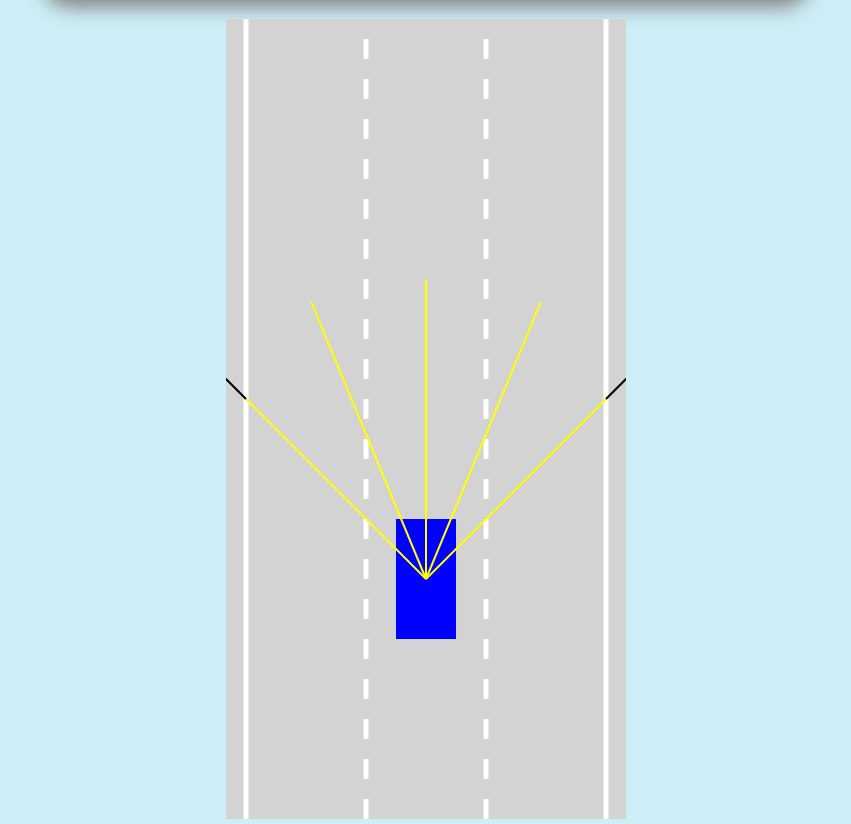
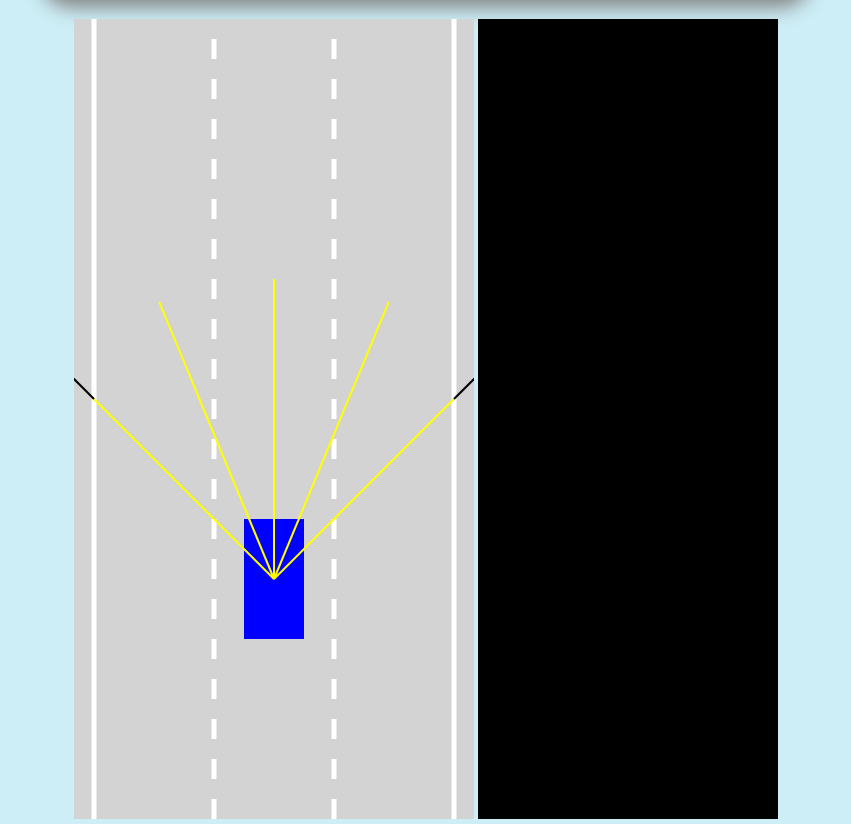
Before and after one commit to H3nry-T/self-driving-car, a website: page src/index.html in a window 1280 px wide. Shown: the part 80-904 px from the top of the page, without its empty margins (214-1065 px from the left). Drawn offline with Linux system fonts and the light colour scheme.

Commit message:
black canvas added

```diff
--- a/src/car.js
+++ b/src/car.js
@@ -34,7 +34,6 @@ class Car {
         s === null ? 0 : 1 - s.offset
       );
       const outputs = NeuralNetwork.feedForward(offsets, this.brain);
-      console.log(outputs);
 
       if (this.useBrain) {
         this.controls.forward = outputs[0];
--- a/src/index.html
+++ b/src/index.html
@@ -12,6 +12,8 @@
         </div>
     </header>
     <canvas id="myCanvas"></canvas>
+    <canvas id="networkCanvas"></canvas>
+
 
     <script src="network.js"></script>
     <script src="sensor.js"></script>
--- a/src/main.js
+++ b/src/main.js
@@ -1,8 +1,11 @@
-const canvas = document.getElementById("myCanvas");
-canvas.width = 400;
+const carCanvas = document.getElementById("myCanvas");
+carCanvas.width = 400;
+const networkCanvas = document.getElementById("networkCanvas");
+networkCanvas.width = 300;
 
-const ctx = canvas.getContext("2d");
-const road = new Road(canvas.width / 2, canvas.width * 0.9);
+const carCtx = carCanvas.getContext("2d");
+const networkCtx = networkCanvas.getContext("2d");
+const road = new Road(carCanvas.width / 2, carCanvas.width * 0.9);
 const car = new Car(road.getLaneCenter(1), 100, 60, 120, "AI");
 const traffic = [new Car(road.getLaneCenter(1), -100, 60, 120, "DUMMY", 10)];
 animate();
@@ -13,17 +16,19 @@ function animate() {
   }
   car.update(road.borders, traffic);
 
-  canvas.height = window.innerHeight;
+  carCanvas.height = window.innerHeight;
+  networkCanvas.height = window.innerHeight;
 
-  ctx.save();
-  ctx.translate(0, -car.y + canvas.height * 0.7);
+  carCtx.save();
+  carCtx.translate(0, -car.y + carCanvas.height * 0.7);
 
-  road.draw(ctx);
+  road.draw(carCtx);
   for (let i = 0; i < traffic.length; i++) {
-    traffic[i].draw(ctx, "red");
+    traffic[i].draw(carCtx, "red");
   }
-  car.draw(ctx, "blue");
+  car.draw(carCtx, "blue");
 
-  ctx.restore();
+  carCtx.restore();
+
   requestAnimationFrame(animate);
 }
--- a/src/style.css
+++ b/src/style.css
@@ -9,6 +9,10 @@ body {
 
 #myCanvas {
   background: lightgray;
+}
+
+#networkCanvas {
+  background-color: black;
 }
 
 .header-container {
```
